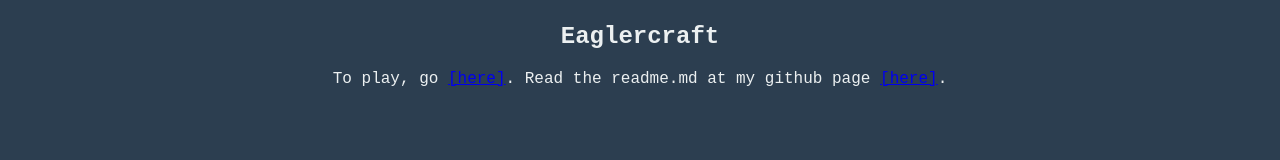
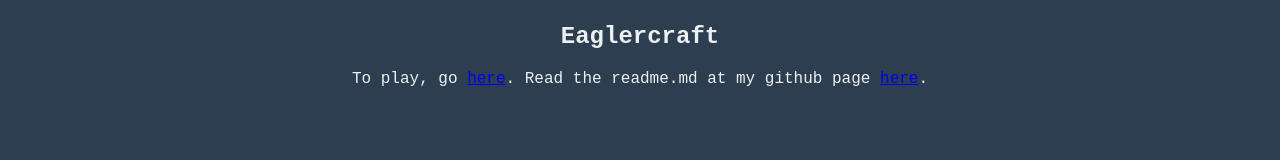
Before and after one commit to Autopilot-Tesla/mowjang, a plain HTML site: page index.html in a window 1280 px wide. Shown: the part 305-465 px from the top of the page. Drawn offline with Linux system fonts and the light colour scheme.

Commit message:
Update index.html

```diff
--- a/index.html
+++ b/index.html
@@ -67,7 +67,7 @@
     </section>
     <section id="about">
         <h2>Eaglercraft</h2>
-        <p>To play, go <a href="[https://autopilot-tesla.github.io/eaglercraftx1-8.github.io/eagler-files/1.12/Main/index.html]">[here]</a>. Read the readme.md at my github page <a href="https://github.com/Autopilot-Tesla/mowjang/blob/main/README.md">[here]</a>.</p>
+        <p>To play, go <a href="https://autopilot-tesla.github.io/eaglercraftx1-8.github.io/eagler-files/1.12/Main/index.html">here</a>. Read the readme.md at my github page <a href="https://github.com/Autopilot-Tesla/mowjang/blob/main/README.md">here</a>.</p>
     </section>
     <section id="sub">
         <h2>Contact Me</h2>
```
